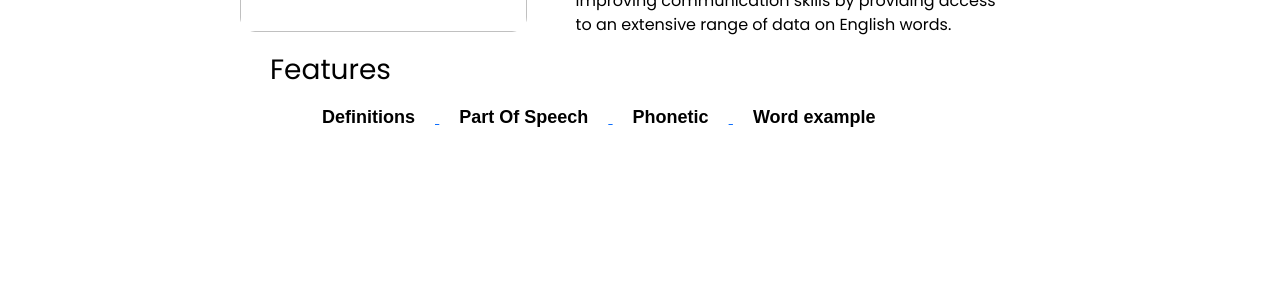
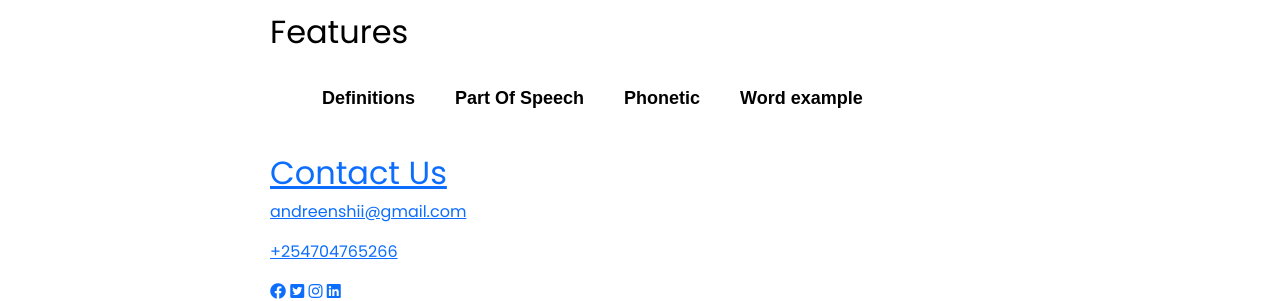
Before and after one commit to Andreen-Muchiri/Phase-1-Project, a website: page index.html in a window 1280 px wide. Shown: the part 717-1018 px from the top of the page. Before the commit the page ends 874 px from the top, so only its background shows below. Drawn offline with nearby package versions, Linux system fonts and the light colour scheme.

Commit message:
Add Contact Us section

```diff
--- a/CSS/style.css
+++ b/CSS/style.css
@@ -93,7 +93,7 @@ h3 .about{
     width:100vmin;
     position: absolute;
     transform: translate(-50%,-50%);
-    top: 60%;
+    top: 55%;
     left: 50%;
     bottom: 60%;
     padding: 30px;
@@ -121,9 +121,9 @@ h3 .about{
 .about-col-1 img{
     position: absolute;
     width: 287px;
-    height: 219px;
+    height: 200px;
     left: 0px;
-    top: 80px;
+    top: 100px;
      /* position: absolute;
     width: 500px;
     height: 319px;
@@ -135,11 +135,11 @@ h3 .about{
 .about-col-2{
     flex-basis: 60%;
 }
-
-
-
-
-
+ .features{
+    color: black;
+    display:flex;
+    justify-content: space-between;
+ }
 
 /* Dictionary styling */
 
--- a/index.html
+++ b/index.html
@@ -51,26 +51,46 @@
                   <p>Inspired by the need to improve the learning experience during studying a new language or even improving communication skills by providing access to an extensive range of data on English words.</p>
 
               </div>
-
+          <!-----Features section----->
               <div id="Features">
                 <div class="container-3">
-                  <h3 class="features">Features</h3>
+                  <div class="row">
+                  <h2 class="">Features</h2>
+                  <p>
                   <nav>
                     <ul class="features of dictionary">
                       <li><a href="#Definitions">Definitions</li>
                       <li><a href="#partOfSpeech">Part Of Speech</li>
                       <li><a href="#phonetic">Phonetic</li>
                         <li><a href="#Word-Example">Word example</li>
+                           </ul>
+                  </nav>
+                  </p>
+                </div>
+              </div>
+            </div>
+            <div id="contact">
+              <div class="container-4">
+                <div class="row">
+                  <div class="contact-left">
+                    <h2 class="sub-title">Contact Us</h2>
+                    <p>andreenshii@gmail.com</p>
+                    <p>+254704765266</p>
+                    <div class="social-icons">
+                      <a href=""><i class="fab  fa-facebook"></i></a>
+                      <a href=""><i class="fab  fa-twitter-square"></i></a>
+                      <a href=""><i class="fab  fa-instagram"></i></a>
+                      <a href=""><i class="fab  fa-linkedin"></i></a>
+                    </div>
+                    </div>
+                    <div class="contact-right">
+                  </div>
 
+                </div>
 
-
-                    </ul>
-                  </nav>
               </div>
-
-
+            </div>
           </div>
-        </div>
 
       </div>
 
```
